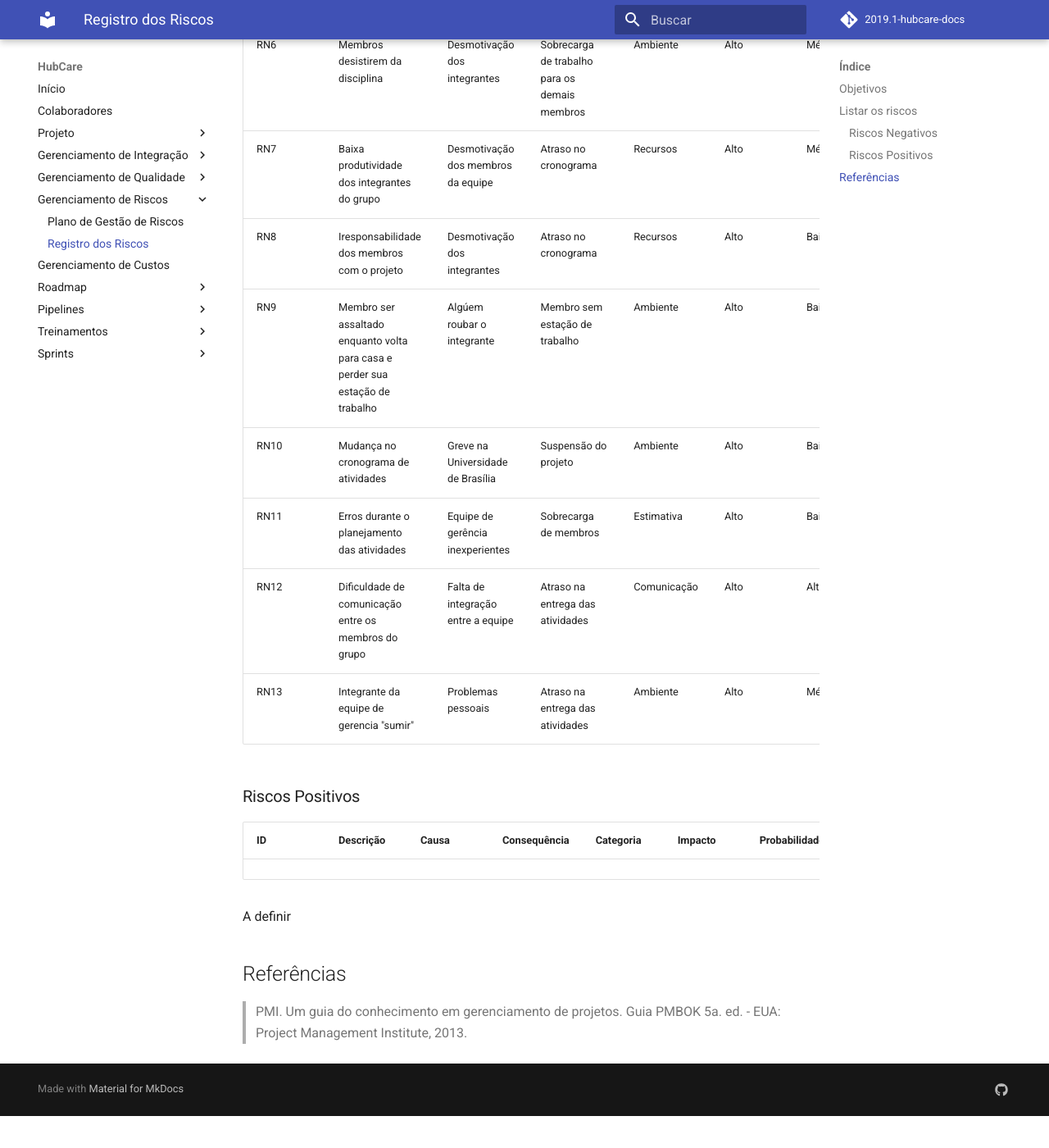
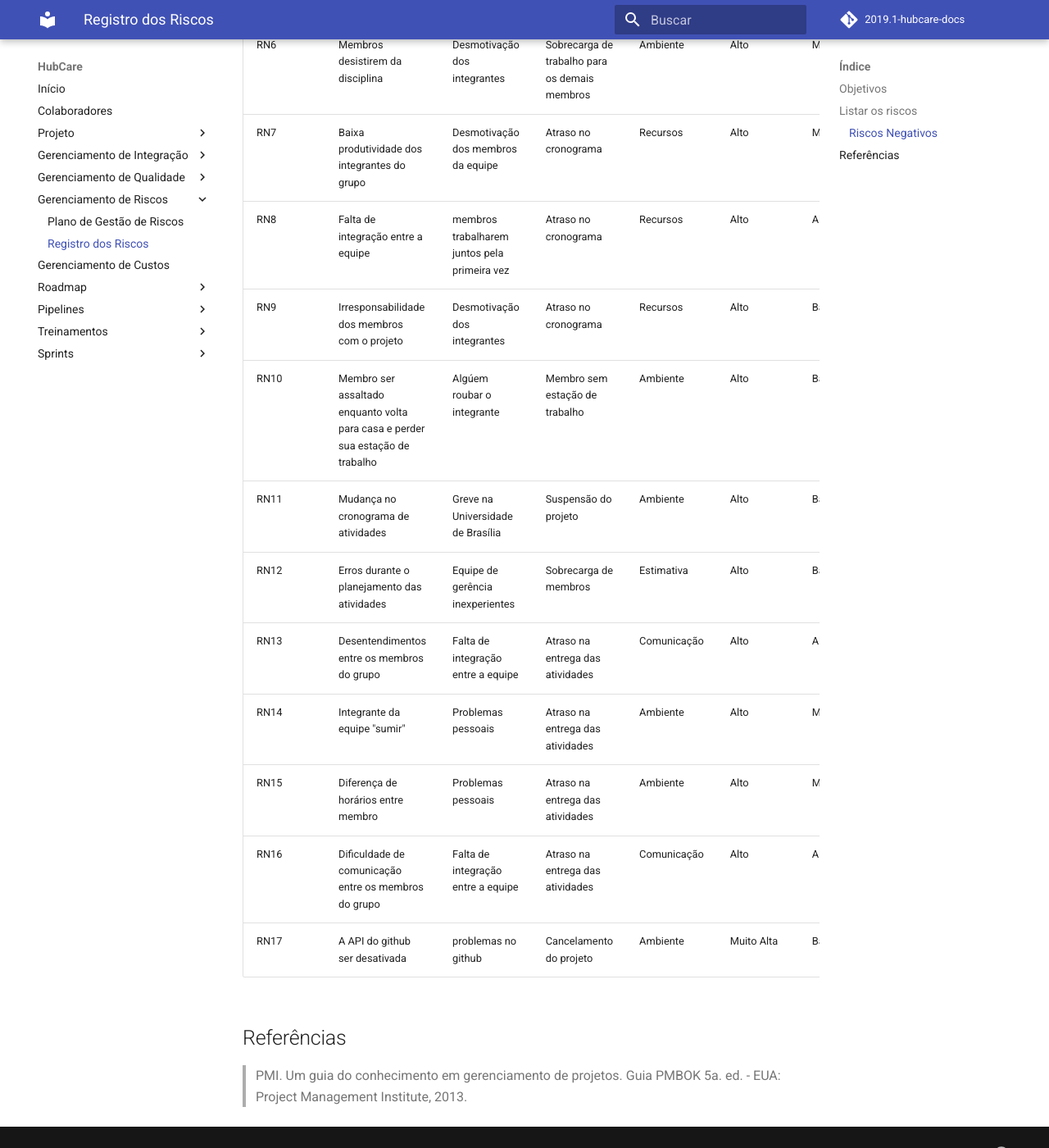
Before and after one commit to fga-eps-mds/2019.1-hubcare-docs, an MkDocs documentation site: the page built from docs/project-risk-management/risk-management-list/README.md, in a window 1280 px wide and 1400 px high, scrolled down 967 px. Shown: the whole window at 82% size. Built offline with MkDocs 1.6.1 and Material for MkDocs 9.7.7, drawn with Linux system fonts in a browser that asks for light colours; comment, search, counter and statistics services are not loaded; before the commit the page ends 2328 px from its top, so only the background shows below that.

```diff
--- a/docs/project-risk-management/risk-management-list/README.md
+++ b/docs/project-risk-management/risk-management-list/README.md
@@ -17,20 +17,16 @@ O objetivo deste documento é descrever os riscos levantados de acordo com os ri
 |RN5|Mudança no cronograma de atividades| Greve na Universidade de Brasília| Suspensão do projeto|Ambiente|Alto|Média|
 |RN6|Membros desistirem da disciplina| Desmotivação dos integrantes| Sobrecarga de trabalho para os demais membros|Ambiente|Alto|Média|
 |RN7|Baixa produtividade dos integrantes do grupo|Desmotivação dos membros da equipe| Atraso no cronograma|Recursos|Alto|Média|
-|RN8|Iresponsabilidade dos membros com o projeto| Desmotivação dos integrantes| Atraso no cronograma|Recursos|Alto|Baixa|
-|RN9|Membro ser assaltado enquanto volta para casa e perder sua estação de trabalho| Algúem roubar o integrante|Membro sem estação de trabalho |Ambiente|Alto|Baixa|
-|RN10|Mudança no cronograma de atividades| Greve na Universidade de Brasília| Suspensão do projeto|Ambiente|Alto|Baixa|
-|RN11|Erros durante o planejamento das atividades| Equipe de gerência inexperientes| Sobrecarga de membros|Estimativa|Alto|Baixa|
-|RN12|Dificuldade de comunicação entre os membros do grupo| Falta de integração entre a equipe| Atraso na entrega das atividades|Comunicação|Alto|Alta|
-|RN13|Integrante da equipe de gerencia "sumir"| Problemas pessoais| Atraso na entrega das atividades|Ambiente|Alto|Média|
-
-### Riscos Positivos
-
-|ID|Descrição|Causa|Consequência|Categoria|Impacto|Probabilidade|Prioridade|
-|- |---------|-----|------------|---------|-------|-------------|----------|
-|  |         |     |            |         |       |             |          |
-
-A definir
+|RN8|Falta de integração entre a equipe| membros trabalharem juntos pela primeira vez| Atraso no cronograma|Recursos|Alto|Alta|
+|RN9|Irresponsabilidade dos membros com o projeto| Desmotivação dos integrantes| Atraso no cronograma|Recursos|Alto|Baixa|
+|RN10|Membro ser assaltado enquanto volta para casa e perder sua estação de trabalho| Algúem roubar o integrante|Membro sem estação de trabalho |Ambiente|Alto|Baixa|
+|RN11|Mudança no cronograma de atividades| Greve na Universidade de Brasília| Suspensão do projeto|Ambiente|Alto|Baixa|
+|RN12|Erros durante o planejamento das atividades| Equipe de gerência inexperientes| Sobrecarga de membros|Estimativa|Alto|Baixa|
+|RN13|Desentendimentos entre os membros do grupo| Falta de integração entre a equipe| Atraso na entrega das atividades|Comunicação|Alto|Alta|
+|RN14|Integrante da equipe "sumir"| Problemas pessoais| Atraso na entrega das atividades|Ambiente|Alto|Média|
+|RN15|Diferença de horários entre membro| Problemas pessoais| Atraso na entrega das atividades|Ambiente|Alto|Média|
+|RN16|Dificuldade de comunicação entre os membros do grupo| Falta de integração entre a equipe| Atraso na entrega das atividades|Comunicação|Alto|Alta|
+|RN17|A API do github ser desativada| problemas no github | Cancelamento do projeto |Ambiente|Muito Alta|Baixa|
 
 ## Referências
 
```
Also changed, not shown: docs/project-integration-management/project-charter/README.md (+4 -11 lines), docs/sprint/sprint-1-review/README.md (+9 -3 lines), docs/sprint/sprint-3-review/README.md (+3 -1 lines), docs/sprint/sprint-4-planning/README.md (+1 -1 lines), docs/sprint/sprint-4-review/README.md (+33 -1 lines).
